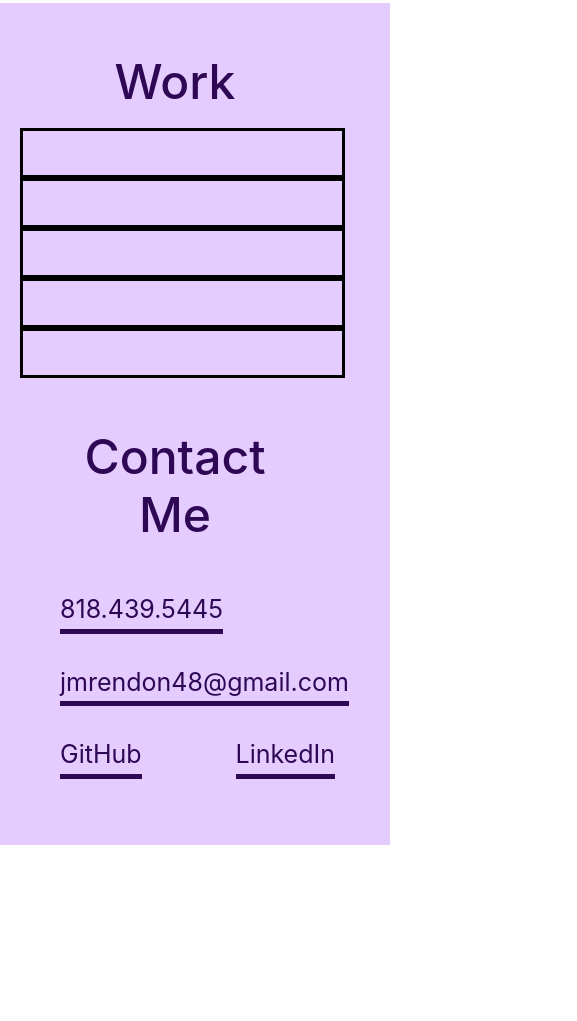
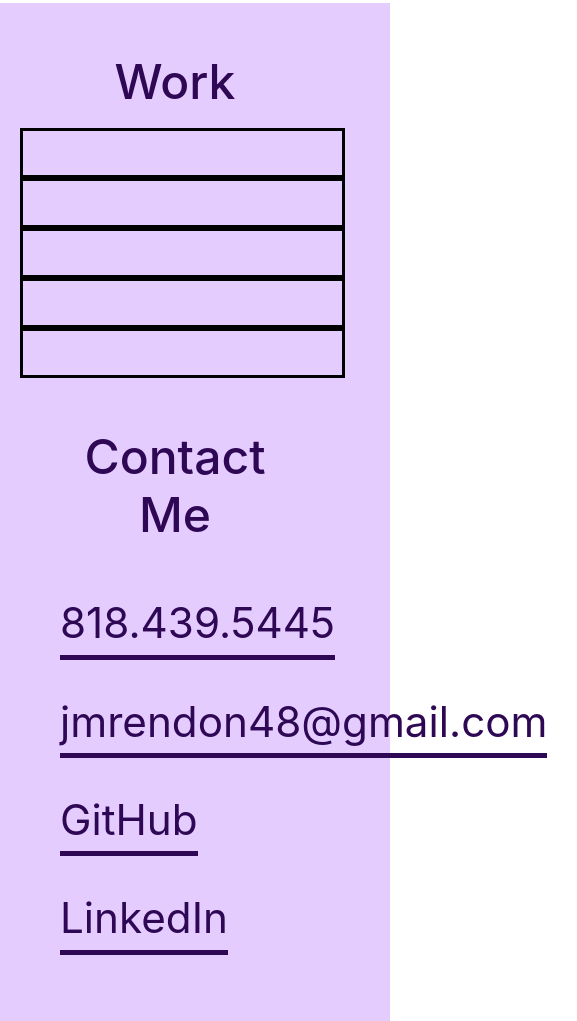
Before and after one commit to jmrendon48/professional-portfolio-2, a plain HTML site: page index.html in a window 390 px wide. Shown: the part 1320-2341 px from the top of the page, 577 px wide, since content can reach past the window. Before the commit the page ends 2165 px from the top, so only its background shows below. Drawn offline with nearby package versions, Linux system fonts and the light colour scheme.

Commit message:
made font size of contacts responsive

```diff
--- a/assets/css/style.css
+++ b/assets/css/style.css
@@ -184,6 +184,7 @@ header nav ul li a {
     border-bottom: 5px solid var(--secondary-color);
     color: var(--secondary-color);
     margin: 0 30px 0 60px;
+    font-size: 5vh;
 }
 
 /* MEDIA QUERY FOR SMALLER DESKTOP SCREENS AND SMALLER */
@@ -199,8 +200,6 @@ header nav ul li a {
     .section-title-3 {
         padding: 0 20px 0 38px;
     }
-    .contacts nav ul li a {
-        font-size: 30px;
 }
 
 /* MEDIA QUERY FOR TABLETS AND SMALLER */
@@ -220,10 +219,3 @@ header nav ul li a {
         flex: 2 100%;
         border-left: 0;
     }
-
-/* MEDIA QUERY FOR MOBILE PHONES AND SMALLER */
-@media screen and (max-width: 575px) {
-    .contacts nav ul li a {
-        font-size: 25px;
-    }
-}
```
